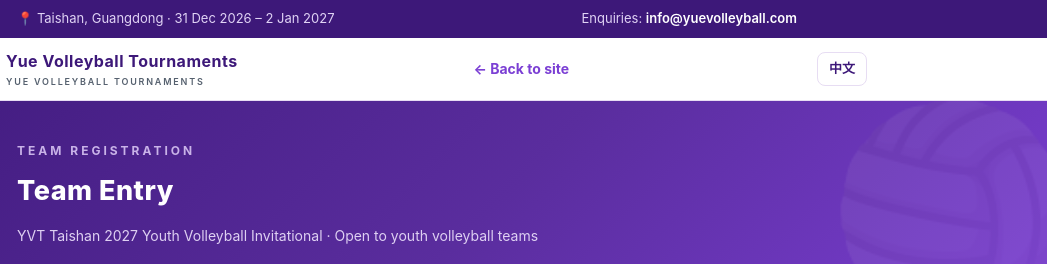
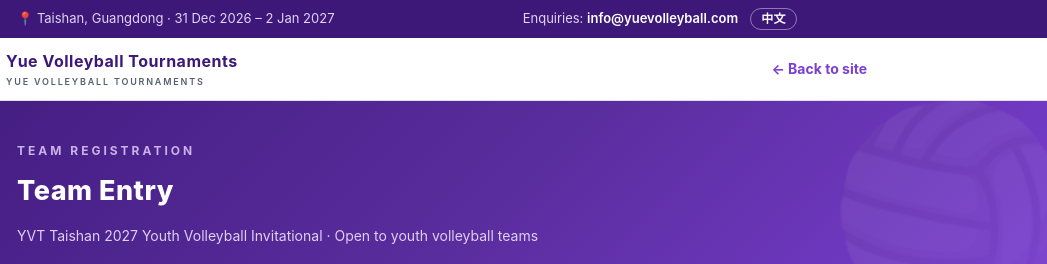
Before and after one commit to Maklive/yuedong-volleyball, a plain HTML site: page en/register.html in a window 1280 px wide. Shown: the top 264 px of the page, 233-1280 px from the left. Drawn offline with Linux system fonts and the light colour scheme; no server answers.

Commit message:
修正导航排版：语言切换移入顶部横条，桌面端导航恢复单行

```diff
--- a/en/register.html
+++ b/en/register.html
@@ -26,6 +26,12 @@ a{color:inherit;text-decoration:none}
 .topbar .wrap{display:flex;justify-content:space-between;align-items:center;height:38px;gap:12px}
 .topbar a{color:#fff;font-weight:600}
 .topbar a:hover{color:var(--lilac)}
+.cb-right{display:flex;align-items:center;gap:12px;white-space:nowrap;margin-left:auto}
+.cb-left{white-space:nowrap;overflow:hidden;text-overflow:ellipsis}
+.lang-top{flex:none;font-size:12px;font-weight:700;letter-spacing:.4px;line-height:1.5;padding:1px 10px;color:#fff;
+  border:1px solid rgba(255,255,255,.42);border-radius:999px;transition:.16s}
+.topbar a.lang-top:hover{background:#fff;color:var(--purple);border-color:#fff}
+@media(max-width:520px){.cb-left{display:none}}
 .nav{background:#fff;border-bottom:1px solid var(--line);position:sticky;top:0;z-index:100}
 .nav .wrap{display:flex;align-items:center;justify-content:space-between;height:62px;max-width:960px}
 .logo{display:flex;align-items:center;gap:10px}
@@ -145,18 +151,16 @@ footer a{color:#fff;font-weight:600}
 }
 </style>
 
-<style>
-.lang-switch{margin-left:12px;font-size:13px;font-weight:700;color:var(--purple);text-decoration:none;
-  border:1.5px solid var(--line);border-radius:8px;padding:5px 11px;transition:.16s}
-.lang-switch:hover{border-color:var(--vivid);color:var(--vivid)}
-</style>
 </head>
 <body>
 
 <div class="topbar">
   <div class="wrap">
-    <span>📍 Taishan, Guangdong · 31 Dec 2026 – 2 Jan 2027</span>
-    <span>Enquiries: <a href="mailto:info@yuevolleyball.com">info@yuevolleyball.com</a></span>
+    <span class="cb-left">📍 Taishan, Guangdong · 31 Dec 2026 – 2 Jan 2027</span>
+    <span class="cb-right">
+      <span>Enquiries: <a href="mailto:info@yuevolleyball.com">info@yuevolleyball.com</a></span>
+      <a class="lang-top" href="/register.html" hreflang="zh-CN" title="切换到中文">中文</a>
+    </span>
   </div>
 </div>
 
@@ -167,7 +171,6 @@ footer a{color:#fff;font-weight:600}
       <span><b>Yue Volleyball Tournaments</b><small>YUE VOLLEYBALL TOURNAMENTS</small></span>
     </a>
     <a class="nav-back" href="/en/">← Back to site</a>
-    <a class="lang-switch" href="/register.html" hreflang="zh-CN" title="切换到中文">中文</a>
   </div>
 </nav>
 
```
